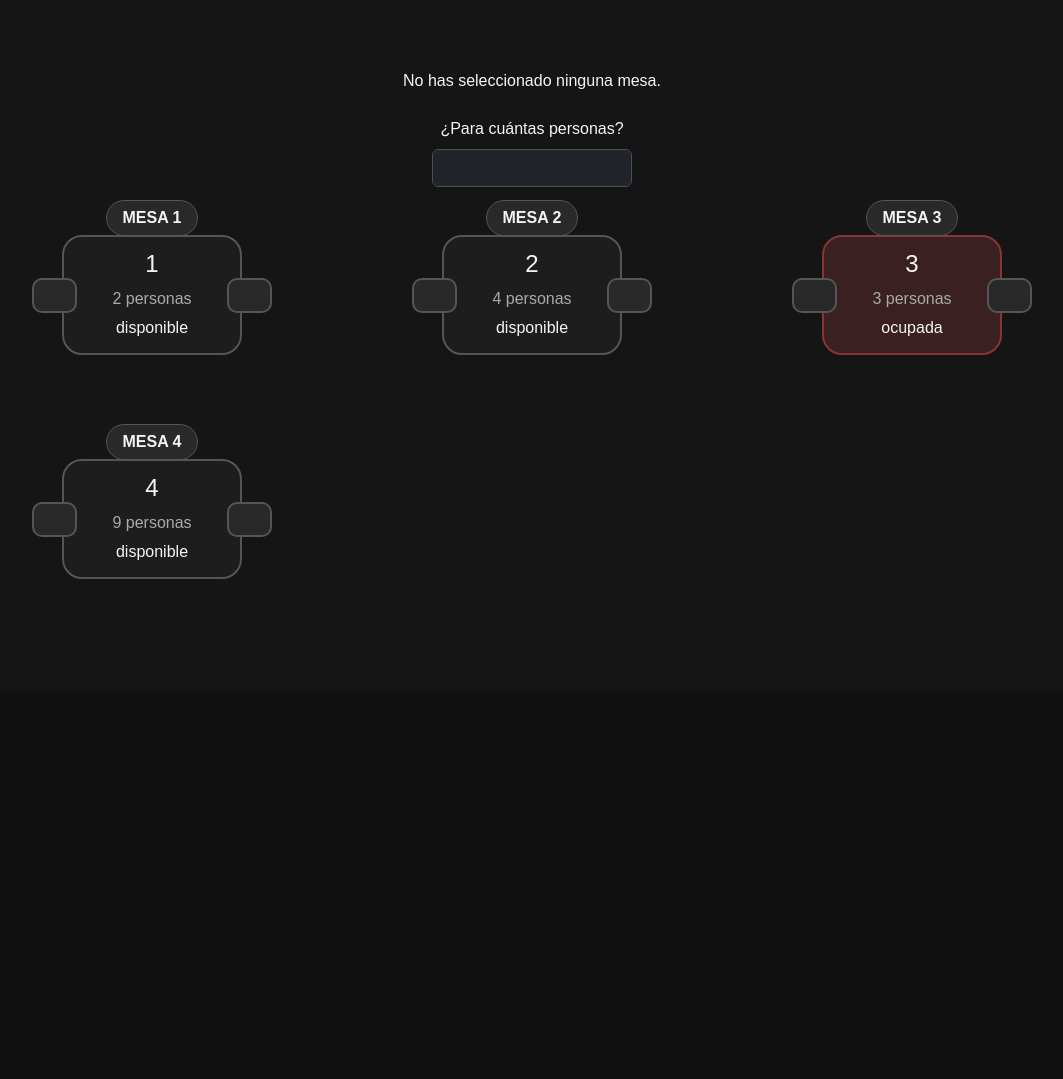
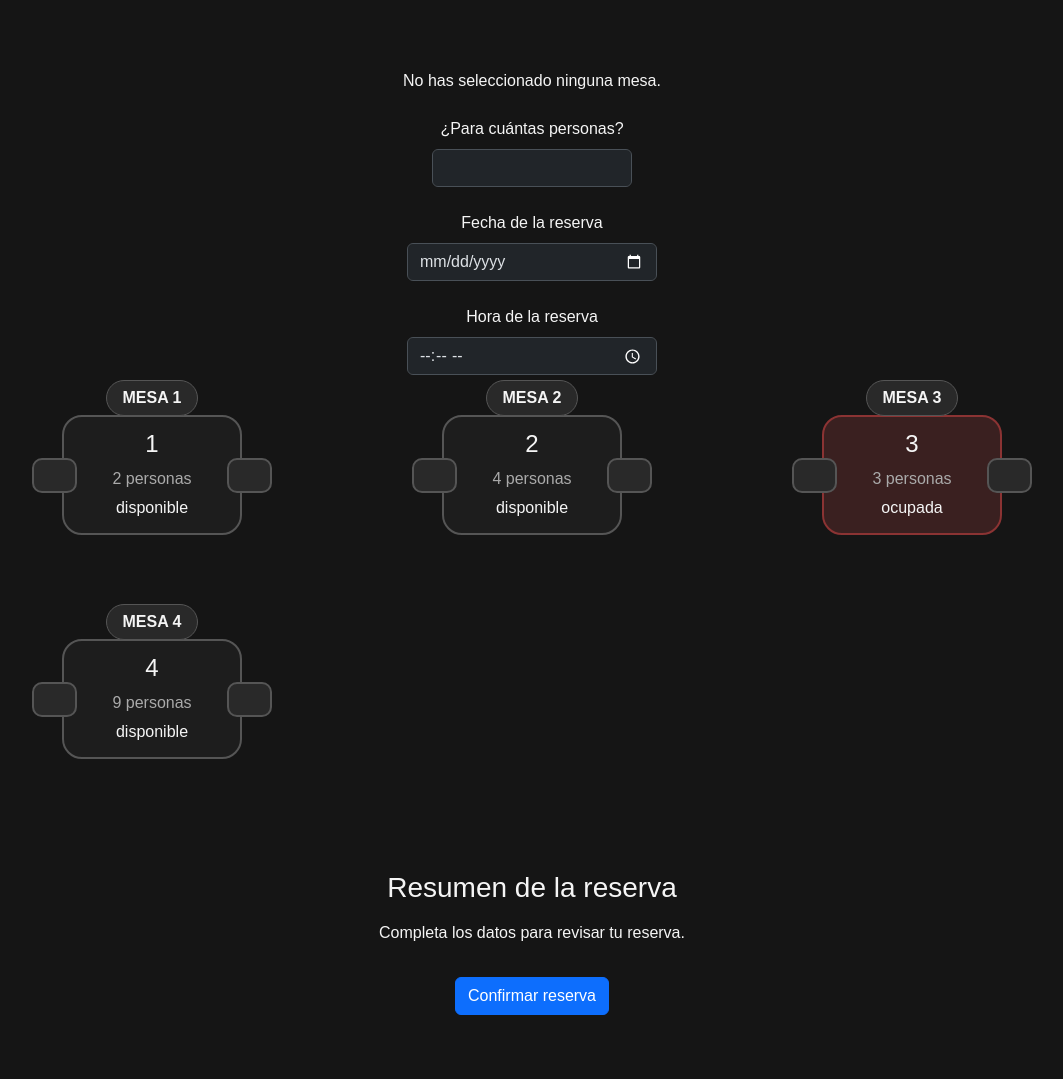
Before and after one commit to DeveloperJuano/PJF, a PHP site: page /reserva in a window 1280 px wide. Shown: the part 349-1428 px from the top of the page, without its empty margins (108-1171 px from the left). Before the commit the page ends 928 px from the top, so only its background shows below. Run offline with PHP 8.4, Linux system fonts and the light colour scheme.

Commit message:
modulo de reservas de mesas clientes terminada

```diff
--- a/app/views/reserva/index.php
+++ b/app/views/reserva/index.php
@@ -19,7 +19,7 @@
 
     <body>
         <!-- nav -->
-        <?php require_once __DIR__ . '/../components/navbar.php'; ?><?php require_once __DIR__ . '/../components/navbar.php'; ?>
+        <?php require_once __DIR__ . '/../components/navbar.php'; ?>
 
         <main>
             <section class="">
@@ -62,8 +62,39 @@
                             class="form-control mx-auto"
                             min="1"
                             style="max-width: 200px;"
+                            required
                         >
                         <div id="mensaje-capacidad" class="mt-2"></div>
+                    </div>
+
+                    <!-- FECHA DE RESERVA -->
+                    <div class="mt-4 text-center">
+                        <label for="fecha" class="form-label">
+                            Fecha de la reserva
+                        </label>
+
+                        <input
+                            type="date"
+                            id="fecha"
+                            class="form-control mx-auto"
+                            style="max-width: 250px;"
+                            required
+                        >
+                    </div>
+
+                    <!-- HORA DE RESERVA -->
+                    <div class="mt-4 text-center">
+                        <label for="hora" class="form-label">
+                            Hora de la reserva
+                        </label>
+
+                        <input
+                            type="time"
+                            id="hora"
+                            class="form-control mx-auto"
+                            style="max-width: 250px;"
+                            required
+                        >
                     </div>
                     <div class="row">
                         <?php foreach ($mesas as $mesa):?>
@@ -96,6 +127,26 @@
 
                         </div>
                         <?php endforeach;?>
+
+                        <!-- RESUMEN DE LA RESERVA -->
+                        <div class="text-center mt-5">
+                            <h3>Resumen de la reserva</h3>
+
+                            <div id="resumen-reserva" class="mt-3">
+                                <p>Completa los datos para revisar tu reserva.</p>
+                            </div>
+
+                            <button
+                                type="button"
+                                id="btn-confirmar-reserva"
+                                class="btn btn-primary mt-3"
+                            >
+                                Confirmar reserva
+                            </button>
+
+                            <div id="mensaje-reserva" class="mt-3"></div>
+                        </div>
+
                     </div>
                 </div>
             </section>
--- a/public/js/reserva.js
+++ b/public/js/reserva.js
@@ -9,8 +9,24 @@ const contenedorMesa = document.querySelector('#mesa-seleccionada');
 const inputPersonas = document.querySelector('#personas');
 
 const mensajeCapacidad = document.querySelector('#mensaje-capacidad');
+// HORA Y FECHA DE LA RESERVA
+const inputFecha = document.querySelector('#fecha');
+const inputHora = document.querySelector('#hora');
+const botonConfirmar = document.querySelector('#btn-confirmar-reserva');
+const resumenReserva = document.querySelector('#resumen-reserva');
+const mensajeReserva = document.querySelector('#mensaje-reserva');
 
 let mesaSeleccionada = null;
+//=====================================================================================
+/*
+ESTABLECE FECHA LIMITE PARA LA RESERVA
+*/
+const hoy = new Date();
+const fechaLocal = new Date(
+    hoy.getTime() - hoy.getTimezoneOffset() * 60000
+).toISOString().split('T')[0];
+
+inputFecha.min = fechaLocal;
 //=====================================================================================
 
 /*
@@ -55,18 +71,129 @@ botonesMesa.forEach(boton => {
 /*
 CAPTURA DE CANTIDAD DE PERSONAS SELECCIONADA
 */
+
 inputPersonas.addEventListener('input', () => {
-
     const personas = Number(inputPersonas.value);
 
+    // Verificar si hay una mesa seleccionada
     if (mesaSeleccionada === null) {
+        mensajeCapacidad.textContent = 'Primero debes seleccionar una mesa.';
         return;
     }
 
-    if (personas > Number(mesaSeleccionada.capacidad)) {
-        mensajeCapacidad.textContent = 'La mesa no tiene capacidad suficiente.';
-    }else {
-        mensajeCapacidad.textContent = '';
+    // Verificar que la cantidad sea válida
+    if (inputPersonas.value === '' || personas < 1) {
+        mensajeCapacidad.textContent = 'Ingresa una cantidad válida de personas.';
+        return;
     }
 
+    // Verificar la capacidad de la mesa
+    if (personas > Number(mesaSeleccionada.capacidad)) {
+        mensajeCapacidad.textContent =
+        'La mesa no tiene capacidad suficiente.';
+        return;
+    }
+
+    // Si todo está correcto
+    mensajeCapacidad.textContent = '';
 });
+
+//=====================================================================================
+
+/*
+RESUMEN Y CONFIRMACION DE RESERVA
+*/
+
+function validarReserva() {
+    const personas = Number(inputPersonas.value);
+    const fecha = inputFecha.value;
+    const hora = inputHora.value;
+
+    if (mesaSeleccionada === null) {
+        return 'Selecciona una mesa.';
+    }
+
+    if (
+        inputPersonas.value === '' ||
+        !Number.isInteger(personas) ||
+        personas < 1
+    ) {
+        return 'Ingresa una cantidad válida de personas.';
+    }
+
+    if (personas > Number(mesaSeleccionada.capacidad)) {
+        return 'La mesa no tiene capacidad suficiente.';
+    }
+
+    if (fecha === '' || hora === '') {
+        return 'Selecciona la fecha y la hora.';
+    }
+
+    const ahora = new Date();
+    const anio = ahora.getFullYear();
+    const mes = String(ahora.getMonth() + 1).padStart(2, '0');
+    const dia = String(ahora.getDate()).padStart(2, '0');
+    const fechaActual = `${anio}-${mes}-${dia}`;
+
+    if (fecha < fechaActual) {
+        return 'No puedes reservar en una fecha pasada.';
+    }
+
+    if (fecha === fechaActual) {
+        const horaActual =
+            `${String(ahora.getHours()).padStart(2, '0')}:` +
+            `${String(ahora.getMinutes()).padStart(2, '0')}`;
+
+        if (hora < horaActual) {
+            return 'La hora seleccionada ya pasó.';
+        }
+    }
+
+    return '';
+}
+
+function actualizarResumen() {
+    const error = validarReserva();
+
+    if (error !== '') {
+        resumenReserva.textContent =
+            'Completa correctamente los datos para revisar tu reserva.';
+        return;
+    }
+
+    const fechaFormateada = inputFecha.value
+        .split('-')
+        .reverse()
+        .join('/');
+
+    resumenReserva.innerHTML = `
+        <p>Mesa: ${mesaSeleccionada.numero}</p>
+        <p>Personas: ${Number(inputPersonas.value)}</p>
+        <p>Fecha: ${fechaFormateada}</p>
+        <p>Hora: ${inputHora.value}</p>
+    `;
+}
+
+// Actualizar el resumen cuando cambien los datos.
+[inputPersonas, inputFecha, inputHora].forEach(campo => {
+    campo.addEventListener('input', () => {
+        mensajeReserva.textContent = '';
+        actualizarResumen();
+    });
+});
+
+// Confirmar la reserva de prueba.
+botonConfirmar.addEventListener('click', () => {
+    const error = validarReserva();
+
+    if (error !== '') {
+        mensajeReserva.textContent = error;
+        actualizarResumen();
+        return;
+    }
+
+    actualizarResumen();
+
+    mensajeReserva.textContent =
+        'Datos válidos. La reserva aún no se ha guardado.';
+});
```
